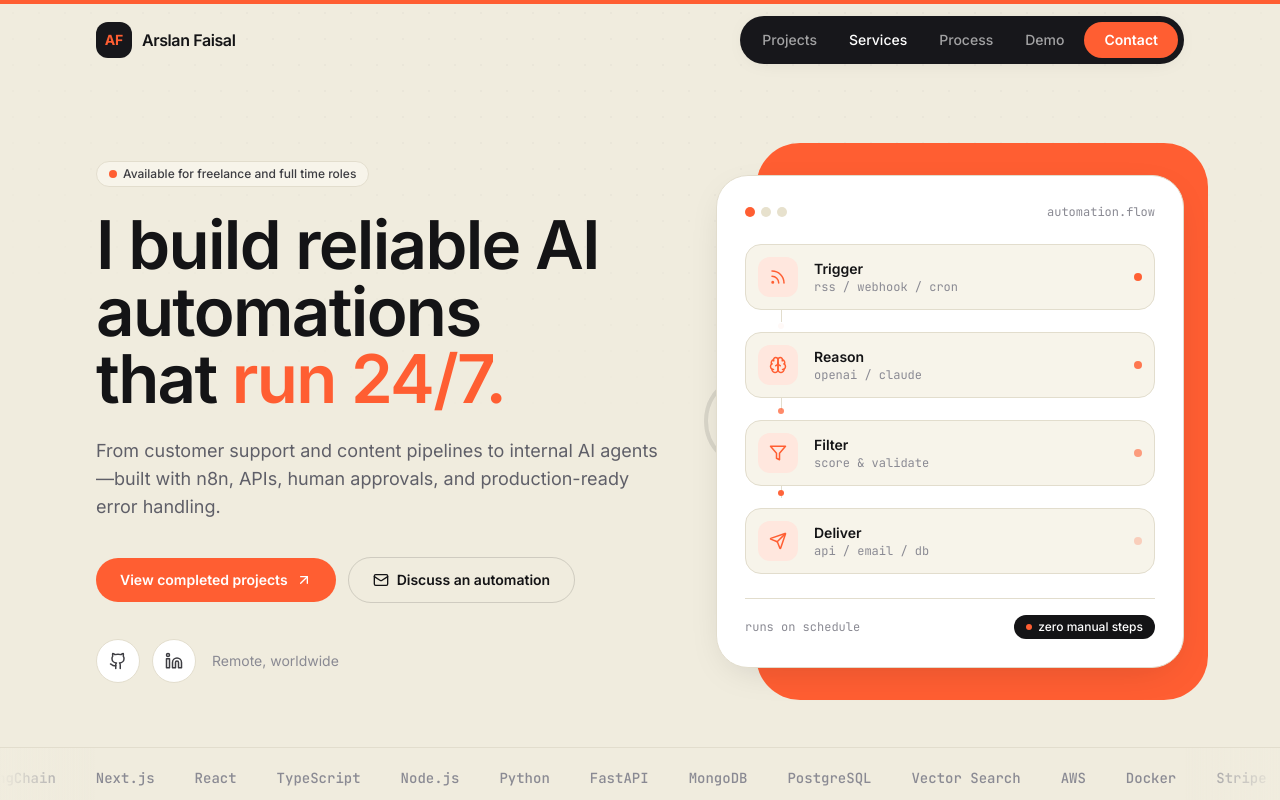
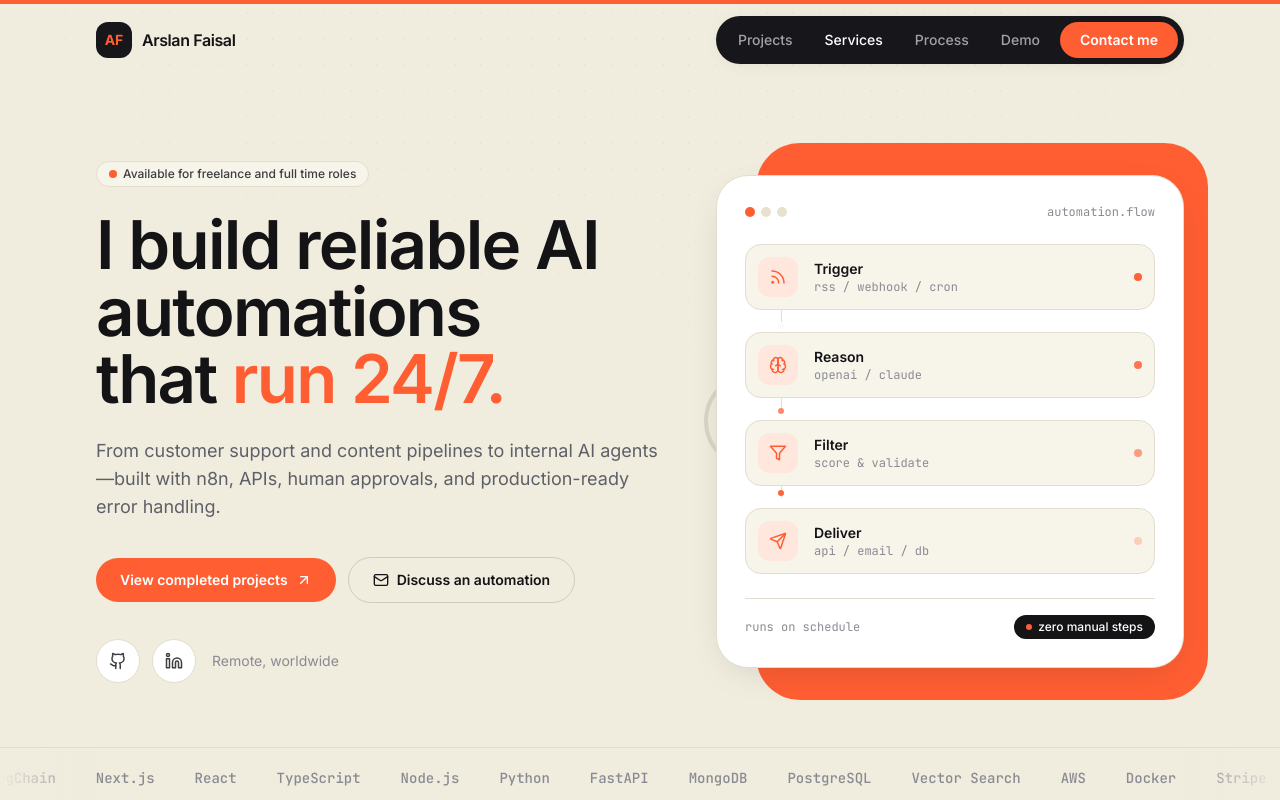
Before and after one commit to github4rslan/ai-automation, a React (Vite) app: page / in a window 1280 px wide. Shown: the top 800 px of the page. Built offline with nearby package versions, Linux system fonts and the light colour scheme.

Commit message:
Add floating navbar on scroll

```diff
--- a/src/components/Navbar.tsx
+++ b/src/components/Navbar.tsx
@@ -6,6 +6,14 @@ import { nav } from "../data/site";
 export default function Navbar() {
   const [open, setOpen] = useState(false);
   const [active, setActive] = useState<string>("");
+  const [scrolled, setScrolled] = useState(false);
+
+  useEffect(() => {
+    const update = () => setScrolled(window.scrollY > 48);
+    update();
+    window.addEventListener("scroll", update, { passive: true });
+    return () => window.removeEventListener("scroll", update);
+  }, []);
 
   useEffect(() => {
     const ids = nav.map((n) => n.href.slice(1));
@@ -29,11 +37,11 @@ export default function Navbar() {
       initial={{ y: -70, opacity: 0 }}
       animate={{ y: 0, opacity: 1 }}
       transition={{ duration: 0.6, ease: [0.22, 1, 0.36, 1] }}
-      className="fixed inset-x-0 top-0 z-50"
+      className={`fixed inset-x-0 z-50 transition-[top] duration-300 ${scrolled ? "top-2" : "top-0"}`}
     >
-      <nav className="container-x flex h-20 items-center justify-between">
+      <nav className={`container-x flex h-20 items-center justify-between transition-all duration-300 ${scrolled ? "md:justify-center" : ""}`}>
         {/* logo */}
-        <a href="#top" className="flex items-center gap-2.5">
+        <a href="#top" className={`flex items-center gap-2.5 ${scrolled ? "md:hidden" : ""}`}>
           <span className="flex h-9 w-9 items-center justify-center rounded-xl bg-night text-sm font-bold text-brand">
             AF
           </span>
@@ -43,7 +51,16 @@ export default function Navbar() {
         </a>
 
         {/* desktop pill */}
-        <div className="hidden items-center rounded-full bg-night p-1.5 shadow-soft md:flex">
+        <div className={`hidden items-center rounded-full bg-night p-1.5 transition-all duration-300 md:flex ${scrolled ? "gap-1 px-2 shadow-card ring-1 ring-white/10" : "shadow-soft"}`}>
+          {scrolled && (
+            <a
+              href="#top"
+              aria-label="Back to top"
+              className="mr-1 flex h-10 w-10 items-center justify-center rounded-full bg-brand text-sm font-bold text-white"
+            >
+              AF
+            </a>
+          )}
           {nav.map((item) => {
             const isActive = active === item.href.slice(1);
             return (
@@ -67,9 +84,9 @@ export default function Navbar() {
           })}
           <a
             href="#contact"
-            className="ml-1 rounded-full bg-brand px-5 py-2 text-sm font-semibold text-white transition-colors hover:bg-brand-600"
+            className={`ml-1 rounded-full bg-brand text-sm font-semibold text-white transition-all hover:bg-brand-600 ${scrolled ? "px-7 py-3" : "px-5 py-2"}`}
           >
-            Contact
+            Contact me
           </a>
         </div>
 
```
